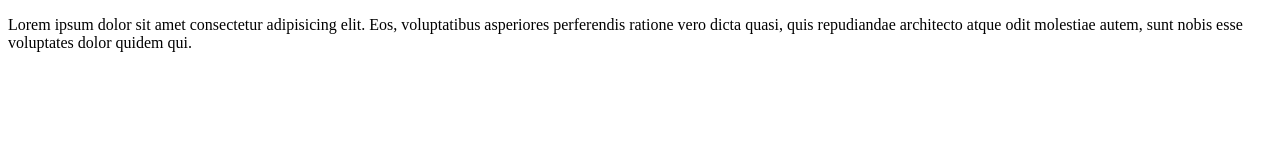
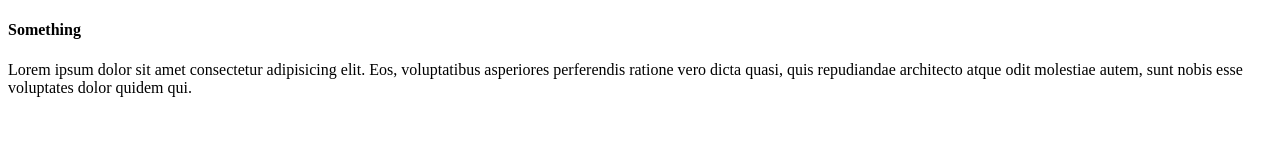
Before and after one commit to saqlainfahim/git_push_test, a plain HTML site: page index.html in a window 1280 px wide. Drawn offline with Linux system fonts and the light colour scheme.

Commit message:
update index.html

```diff
--- a/index.html
+++ b/index.html
@@ -6,6 +6,9 @@
     <title>Document</title>
 </head>
 <body>
+    <h4>
+        Something
+    </h4>
     <p>
         Lorem ipsum dolor sit amet consectetur adipisicing elit.
         Eos, voluptatibus asperiores perferendis ratione vero
```
